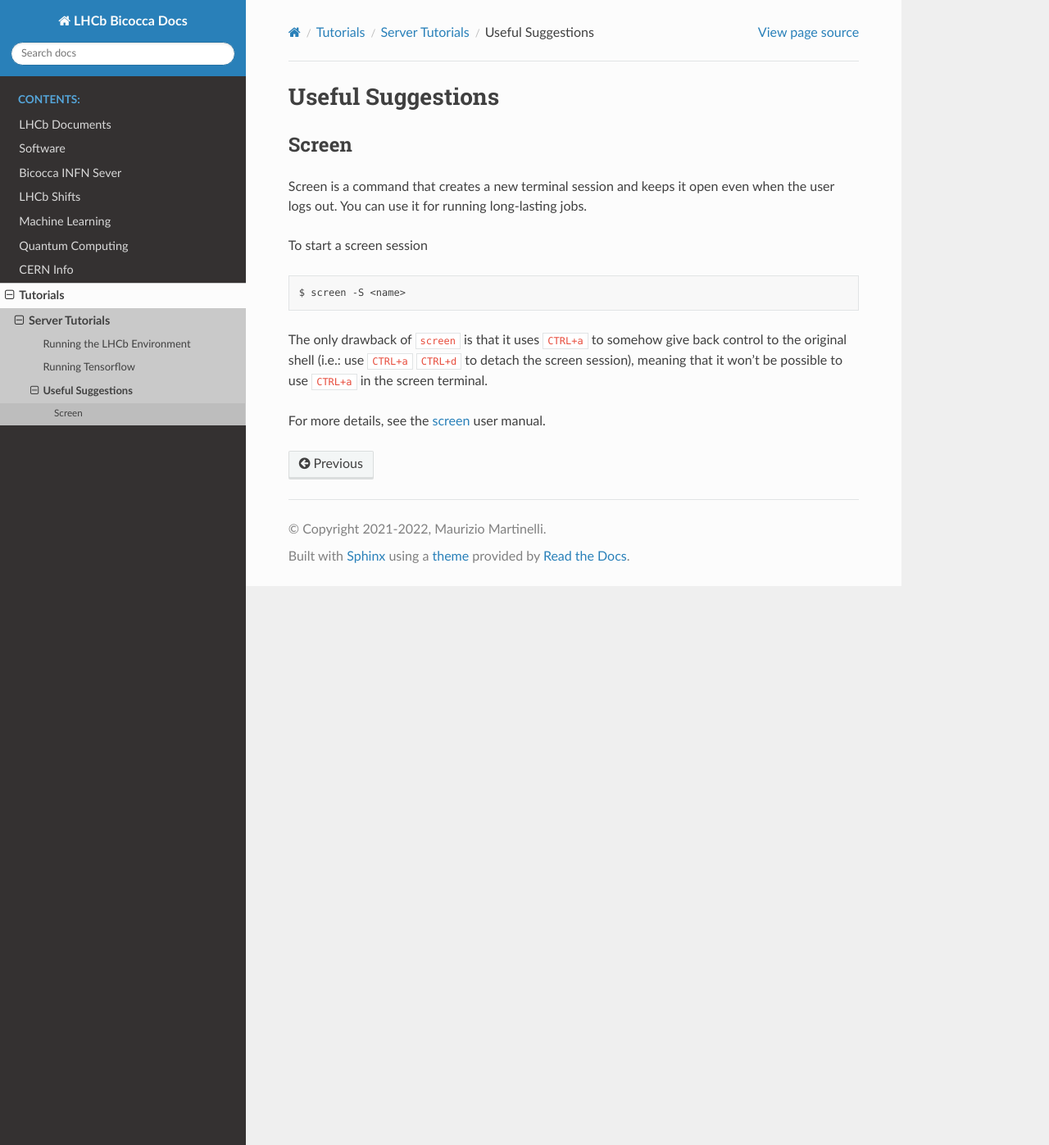
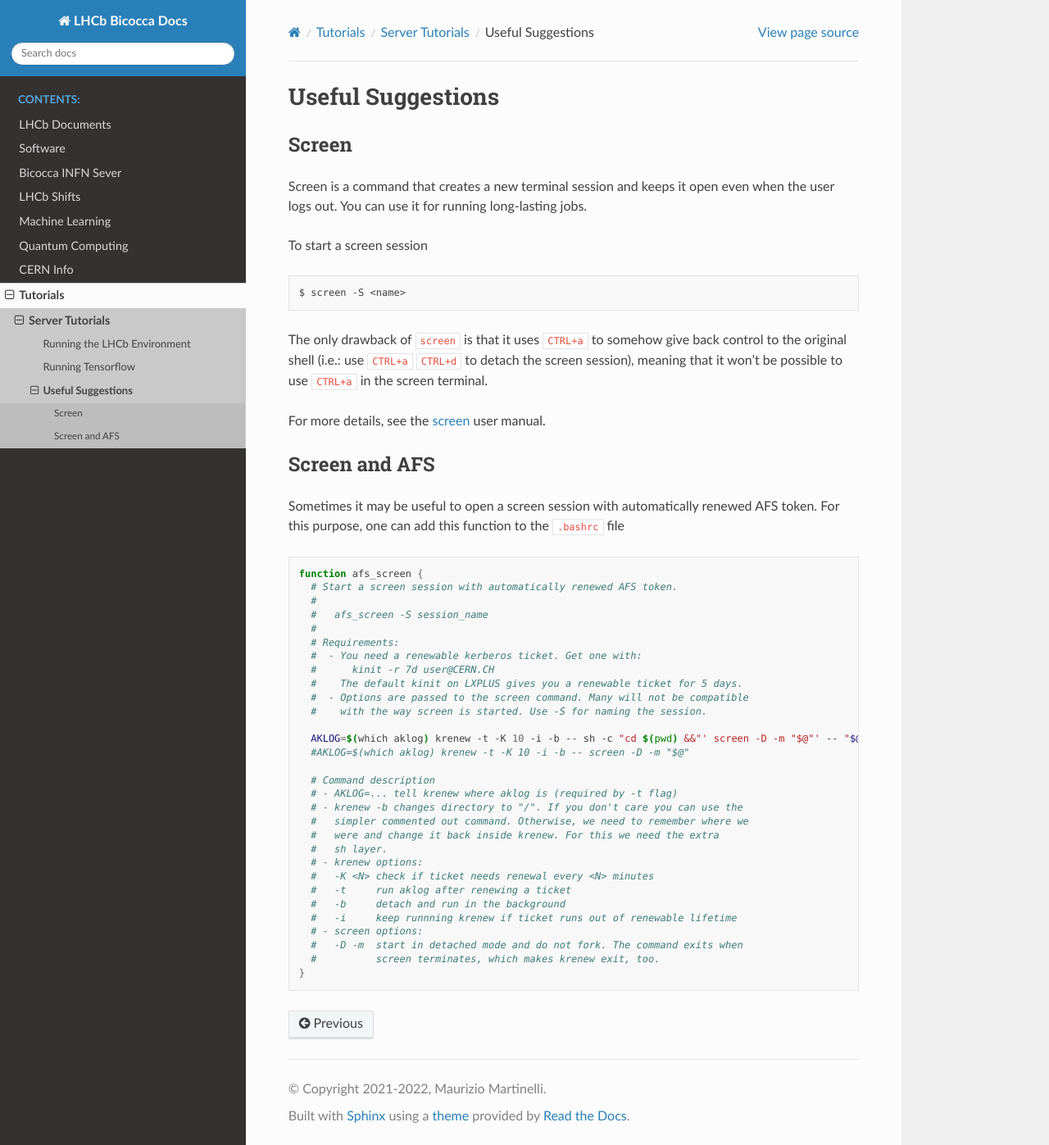
Before and after one commit to lhcb-bicocca/documentation, a Sphinx documentation site: the page built from docs/source/tutorials/server/useful.rst, in a window 1280 px wide and 1397 px high. Shown: the whole window at 82% size. Built offline with Sphinx 7.4.7 and the Read the Docs theme 2.0.0, drawn with Linux system fonts in a browser that asks for light colours.

Commit message:
Update useful.rst
added info on screen on lxplus with renewable AFS token

```diff
--- a/docs/source/tutorials/server/useful.rst
+++ b/docs/source/tutorials/server/useful.rst
@@ -16,3 +16,41 @@ The only drawback of ``screen`` is that it uses ``CTRL+a`` to somehow give back
 meaning that it won't be possible to use ``CTRL+a`` in the screen terminal.
 
 For more details, see the `screen <https://www.gnu.org/software/screen/manual/screen.html>`_ user manual.
+
+Screen and AFS
+--------------
+Sometimes it may be useful to open a screen session with automatically renewed AFS token.
+For this purpose, one can add this function to the ``.bashrc`` file
+
+.. code-block:: bash
+
+  function afs_screen {
+    # Start a screen session with automatically renewed AFS token.
+    #
+    #   afs_screen -S session_name
+    #
+    # Requirements:
+    #  - You need a renewable kerberos ticket. Get one with:
+    #      kinit -r 7d user@CERN.CH
+    #    The default kinit on LXPLUS gives you a renewable ticket for 5 days.
+    #  - Options are passed to the screen command. Many will not be compatible
+    #    with the way screen is started. Use -S for naming the session.
+
+    AKLOG=$(which aklog) krenew -t -K 10 -i -b -- sh -c "cd $(pwd) &&"' screen -D -m "$@"' -- "$@"
+    #AKLOG=$(which aklog) krenew -t -K 10 -i -b -- screen -D -m "$@"
+
+    # Command description
+    # - AKLOG=... tell krenew where aklog is (required by -t flag)
+    # - krenew -b changes directory to "/". If you don't care you can use the
+    #   simpler commented out command. Otherwise, we need to remember where we
+    #   were and change it back inside krenew. For this we need the extra
+    #   sh layer.
+    # - krenew options:
+    #   -K <N> check if ticket needs renewal every <N> minutes
+    #   -t     run aklog after renewing a ticket
+    #   -b     detach and run in the background
+    #   -i     keep runnning krenew if ticket runs out of renewable lifetime
+    # - screen options:
+    #   -D -m  start in detached mode and do not fork. The command exits when
+    #          screen terminates, which makes krenew exit, too.
+  }
```
